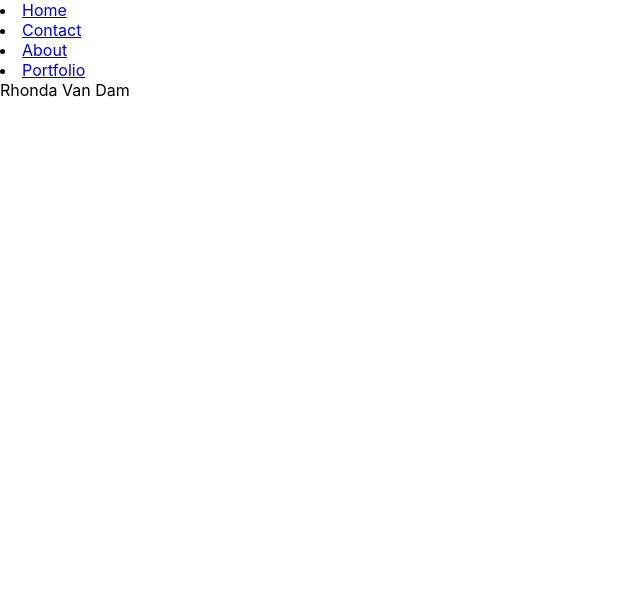
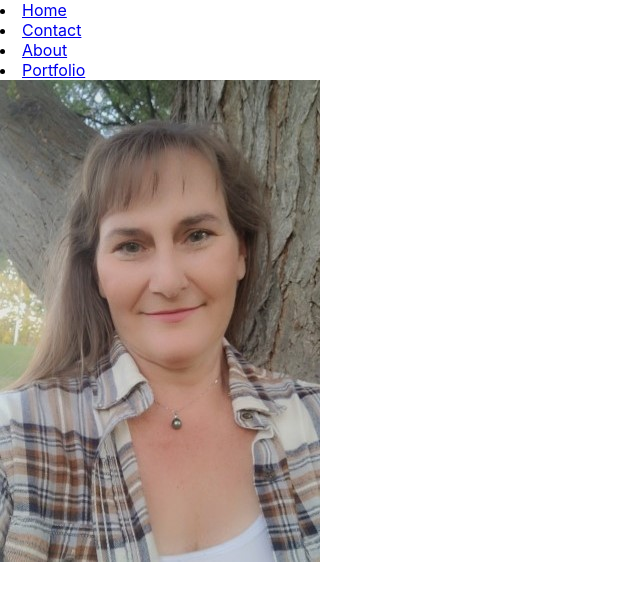
Before and after one commit to Rhondoid/portfolio-react, a React (Create React App) app: page /Home in a window 1280 px wide. Shown: the top 600 px of the page, without its empty margins (0-640 px from the left). Built offline with nearby package versions, Linux system fonts and the light colour scheme.

Commit message:
Added image to home.js

```diff
--- a/src/components/Home.js
+++ b/src/components/Home.js
@@ -1,9 +1,11 @@
 import React from 'react'
+import Rhonda from './images/Rhonda.jpg';
 
 export default function Home() {
   return (
     <div>
-      Rhonda Van Dam
+      <img src={Rhonda} alt="my portrait" />
+
     </div>
   )
 }
```
Also changed, not shown: src/components/images/Rhonda.jpg (added).
